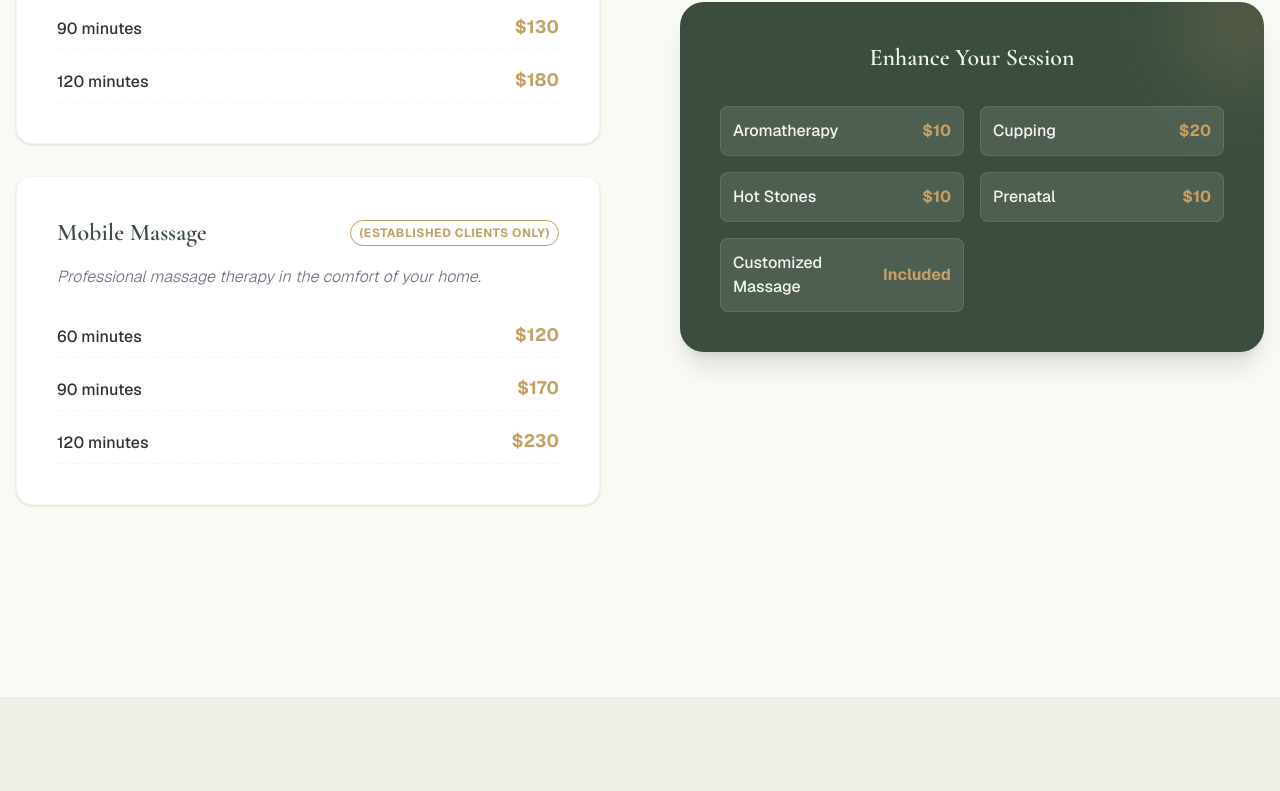
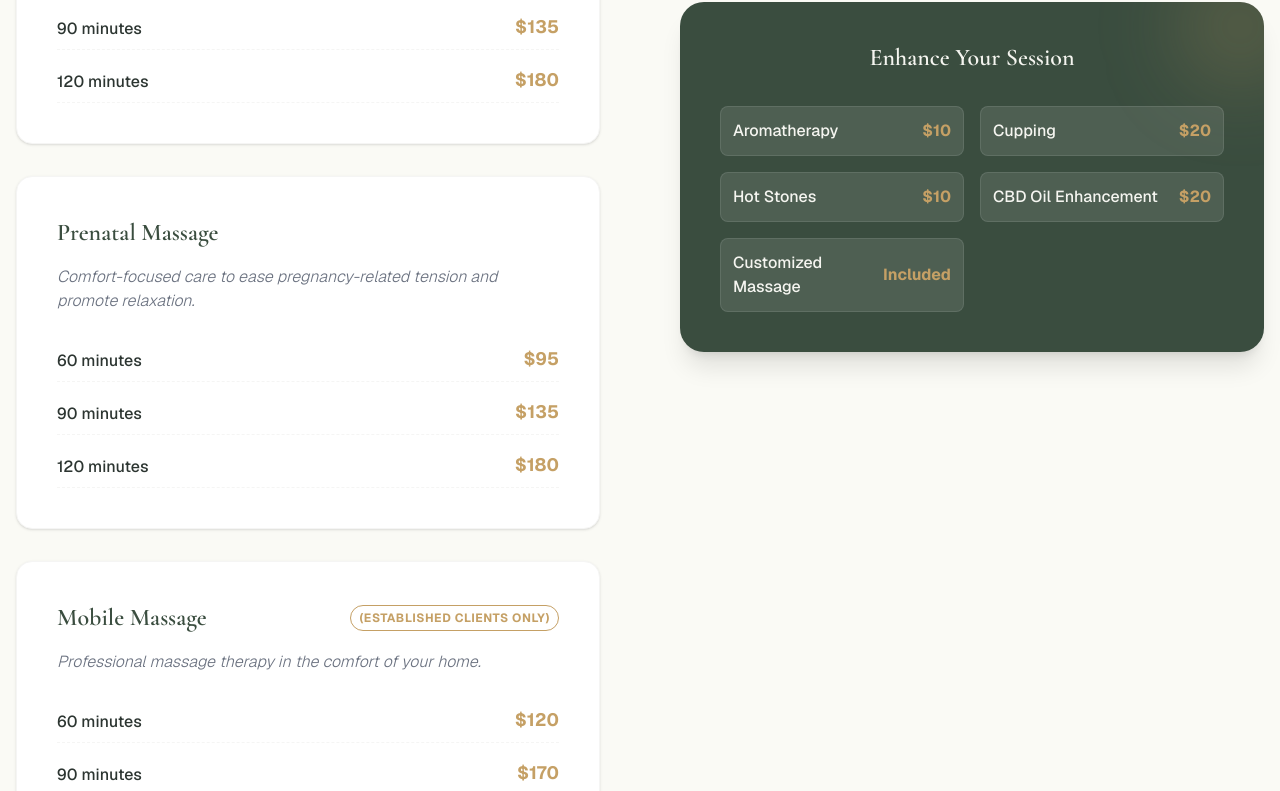
Before and after one commit to hunterschep/eastern-massage-spa, a Next.js app: page / in a window 1280 px wide. Shown: the part 2001-2792 px from the top of the page. Built offline with nearby package versions, Linux system fonts and the light colour scheme.

Commit message:
add new services

```diff
--- a/src/data/site.ts
+++ b/src/data/site.ts
@@ -62,7 +62,17 @@ export const site = {
         "Targeted pressure to release chronic muscle knots and tightness.",
       items: [
         { name: "60 minutes", price: "$95" },
-        { name: "90 minutes", price: "$130" },
+        { name: "90 minutes", price: "$135" },
+        { name: "120 minutes", price: "$180" },
+      ],
+    },
+    {
+      category: "Prenatal Massage",
+      description:
+        "Comfort-focused care to ease pregnancy-related tension and promote relaxation.",
+      items: [
+        { name: "60 minutes", price: "$95" },
+        { name: "90 minutes", price: "$135" },
         { name: "120 minutes", price: "$180" },
       ],
     },
@@ -82,7 +92,7 @@ export const site = {
     { name: "Aromatherapy", price: "$10" },
     { name: "Cupping", price: "$20" },
     { name: "Hot Stones", price: "$10" },
-    { name: "Prenatal", price: "$10" },
+    { name: "CBD Oil Enhancement", price: "$20" },
     { name: "Customized Massage", price: "Included" },
   ],
   faqs: [
```
